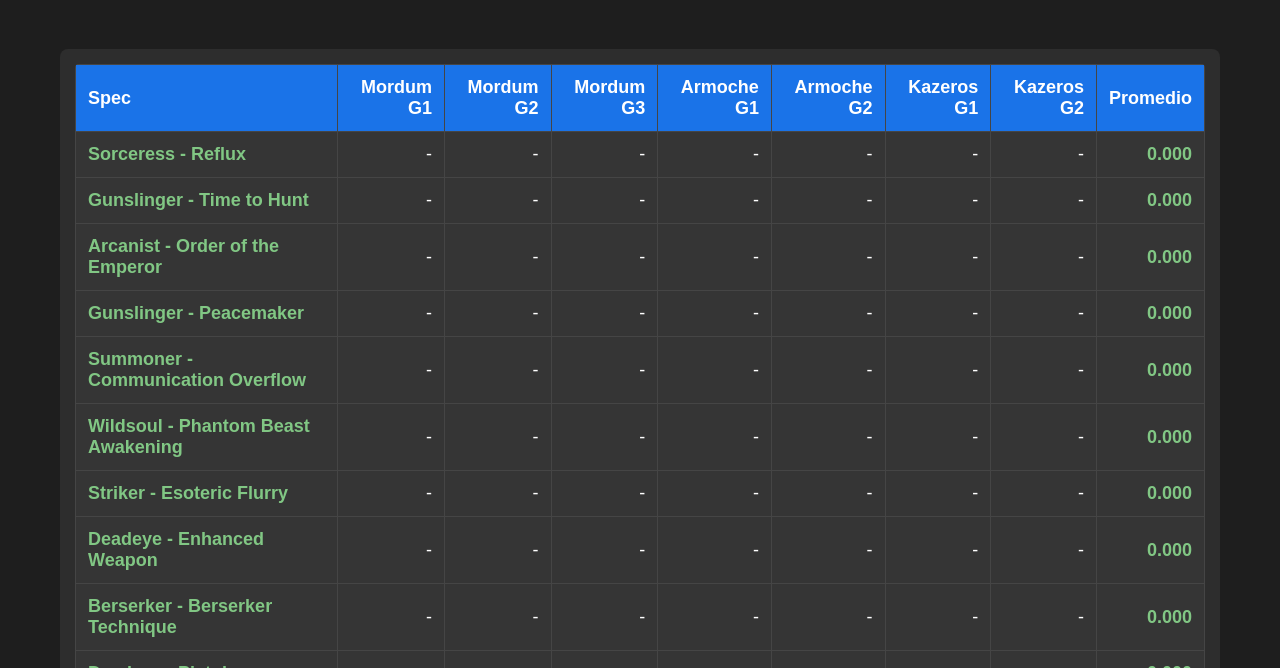
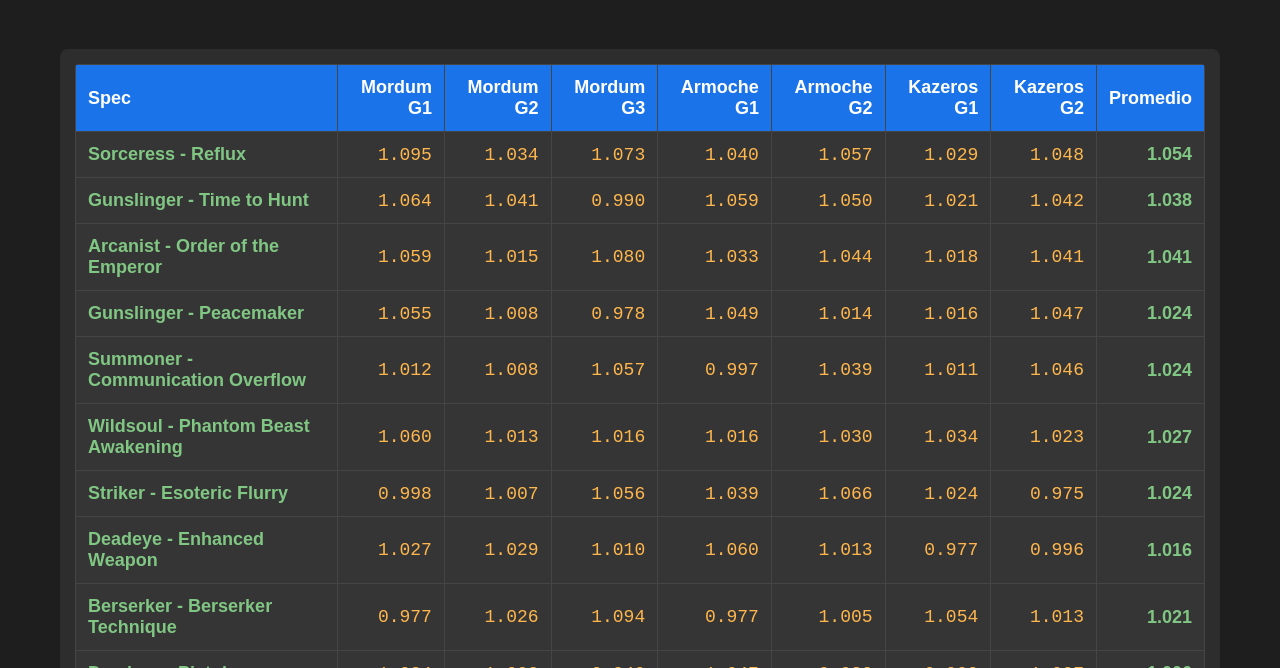
Before and after one commit to atomiix1/la-raid-planner, a plain HTML site: page tierlist-alts.html in a window 1280 px wide. Shown: the part 132-800 px from the top of the page. Drawn offline with Linux system fonts and the light colour scheme.

Commit message:
Alt Pringao

```diff
--- a/tierlist-alts.html
+++ b/tierlist-alts.html
@@ -290,7 +290,7 @@
                 rtaHtml += `<tr><td class="spec-name">${specKey}</td>`;
 
                 for (const col of COLUMNS) {
-                    const key = `${col.raid}${col.gate}Main`;
+                    const key = `${col.raid}${col.gate}Alt`;
                     const val = dataBySpec[specKey].rta[key];
 
                     if (val !== undefined) {
```
